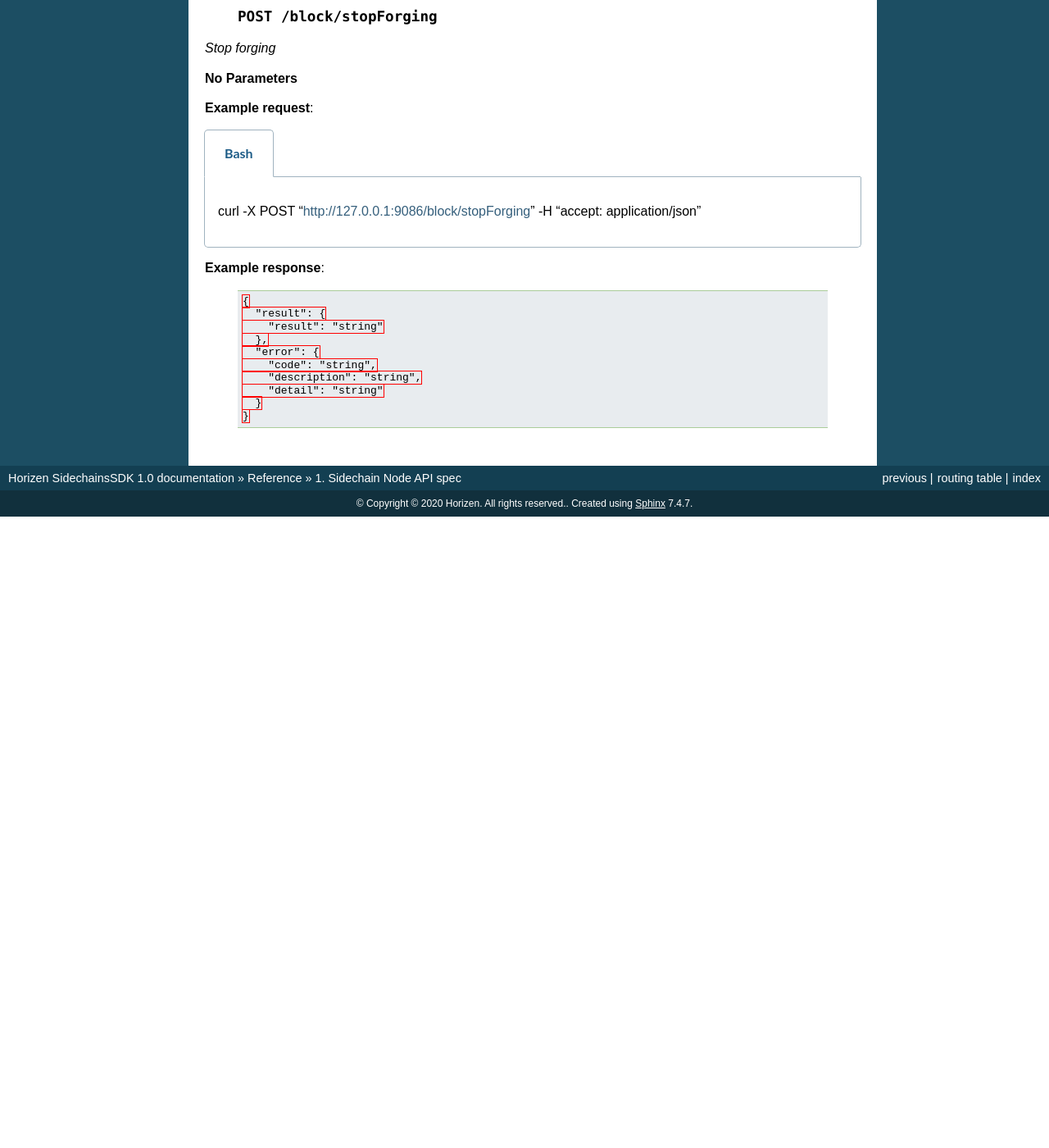
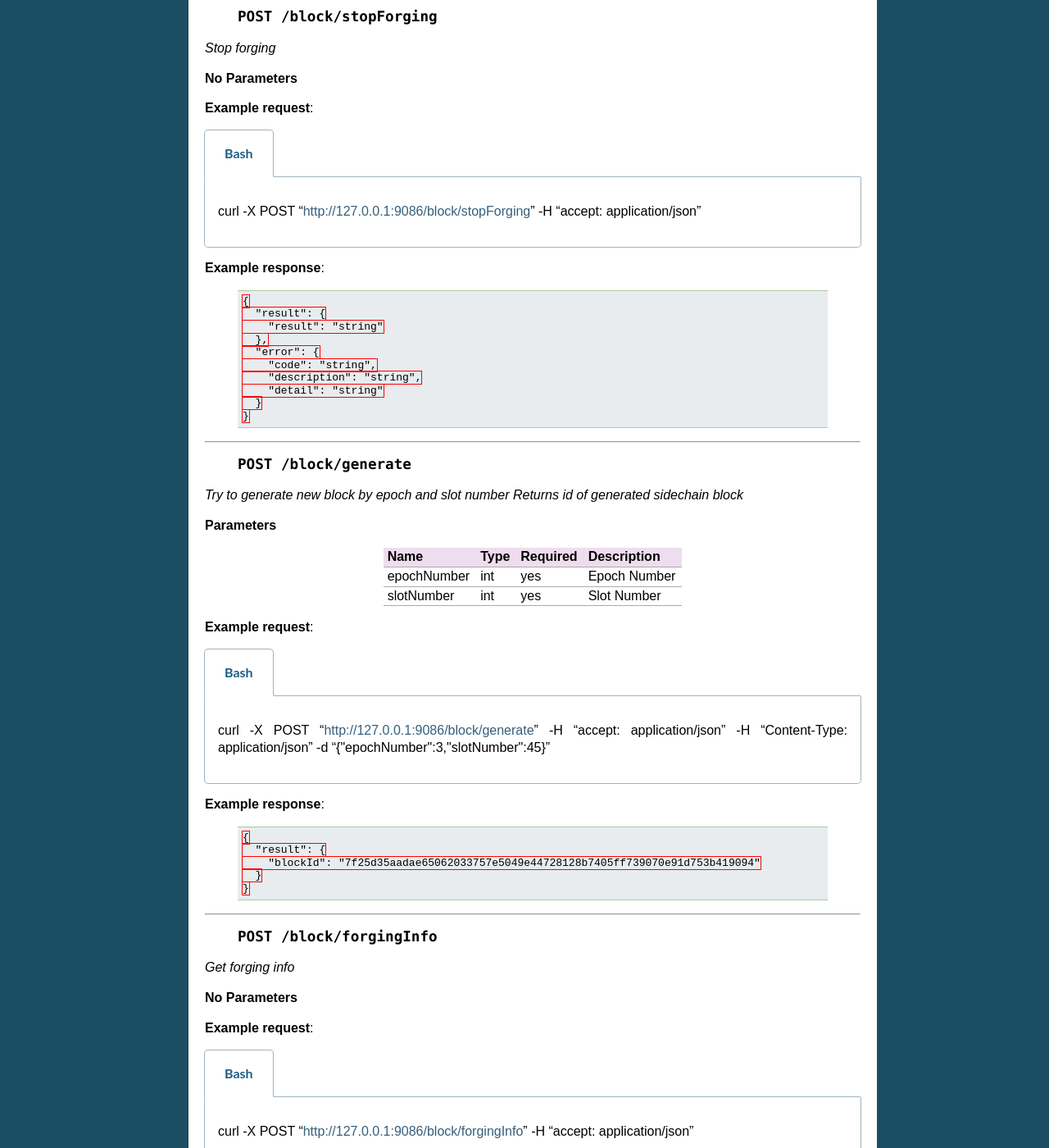
Before and after one commit to megaluck/documentation, a Sphinx documentation site: the page built from docs/reference/01-scnode-api-spec.rst, in a window 1280 px wide and 1400 px high, scrolled down 4693 px. Shown: the whole window at 82% size. Built offline with Sphinx 7.4.7, drawn with Linux system fonts in a browser that asks for light colours; before the commit the page ends 5323 px from its top, so only the background shows below that; some of the changed text lies outside the part shown.

Commit message:
Update 01-scnode-api-spec.rst

```diff
--- a/docs/reference/01-scnode-api-spec.rst
+++ b/docs/reference/01-scnode-api-spec.rst
@@ -312,3 +312,76 @@ _____
           "detail": "string"
         }
       }
+
+_____
+
+
+   .. http:post:: /block/generate
+
+*Try to generate new block by epoch and slot number*
+*Returns id of generated sidechain block*
+
+**Parameters**
+
++-------------+--------+----------+----------------------------------------+
+| Name        | Type   | Required |          Description                   |
++=============+========+==========+========================================+
+| epochNumber |  int   |   yes    |         Epoch Number                   |
++-------------+--------+----------+----------------------------------------+
+|  slotNumber |  int   |   yes    |         Slot Number                    |
++-------------+--------+----------+----------------------------------------+
+
+**Example request**:
+
+.. tabs::
+
+   .. tab:: Bash
+
+      curl -X POST "http://127.0.0.1:9086/block/generate" -H "accept: application/json" -H "Content-Type: application/json" -d "{\"epochNumber\":3,\"slotNumber\":45}"
+
+
+**Example response**:
+
+   .. sourcecode:: http
+
+      {
+        "result": {
+          "blockId": "7f25d35aadae65062033757e5049e44728128b7405ff739070e91d753b419094"
+        }
+      }
+
+_____
+
+   .. http:post:: /block/forgingInfo
+
+*Get forging info*
+
+**No Parameters**
+
+**Example request**:
+
+.. tabs::
+
+   .. tab:: Bash
+
+      curl -X POST "http://127.0.0.1:9086/block/forgingInfo" -H "accept: application/json"
+
+
+**Example response**:
+
+   .. sourcecode:: http
+
+      {
+        "result": {
+          "consensusSecondsInSlot": 120,
+          "consensusSlotsInEpoch": 720,
+          "bestEpochNumber": 3,
+          "bestSlotNumber": 45
+        }
+      }
+
+_____
+
+=====
+**Sidechain Transaction operations**
+=====
```
